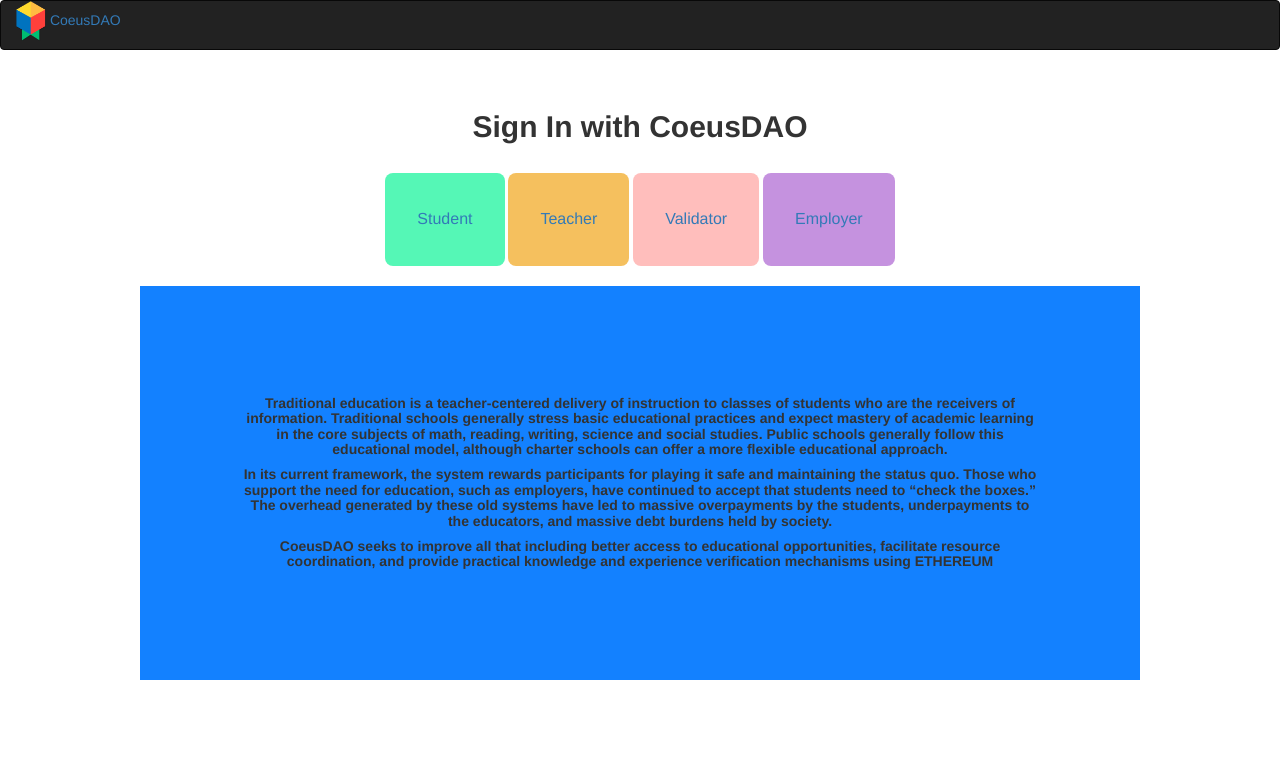
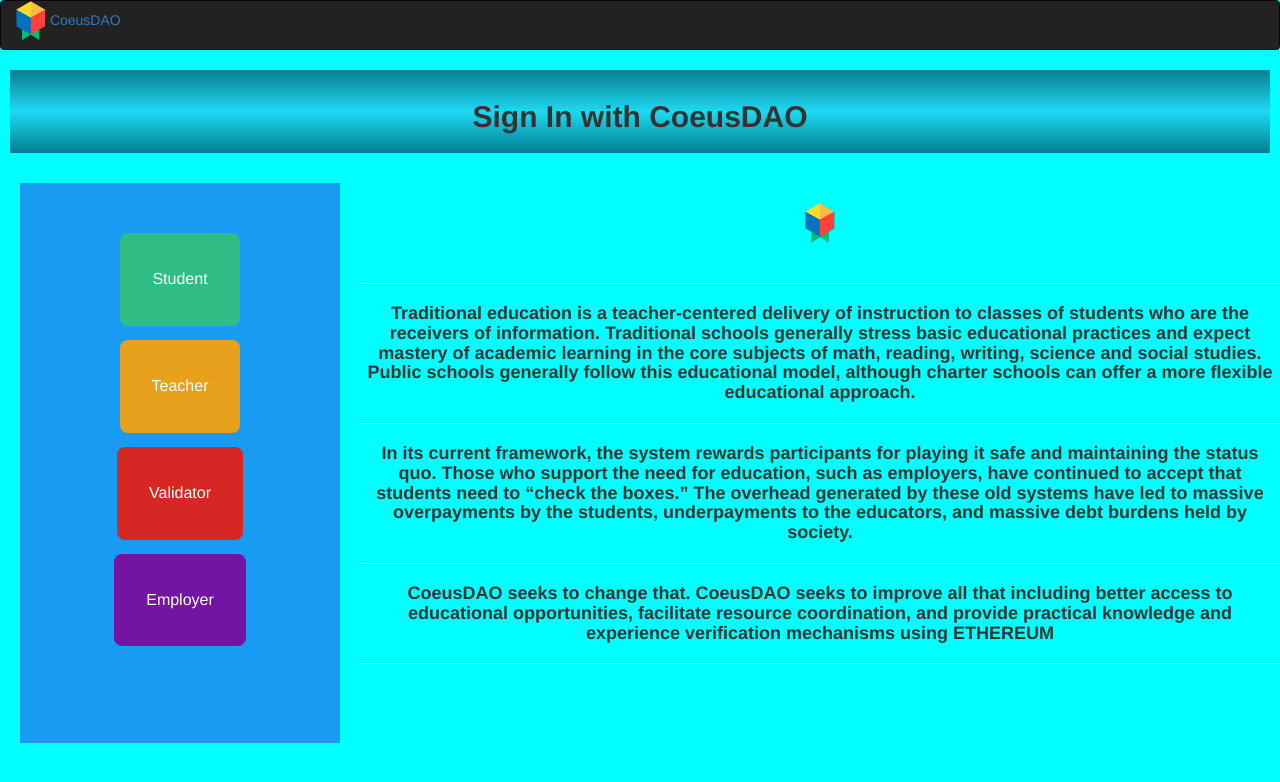
Before and after one commit to Alchemist21/CoeusDAO, a plain HTML site: page index.html in a window 1280 px wide. Drawn offline with nearby package versions, Linux system fonts and the light colour scheme.

Commit message:
6th edit

```diff
--- a/index.css
+++ b/index.css
@@ -1,3 +1,7 @@
+body {
+  background-color: aqua;
+}
+
 h2, h4, h5 {
     text-align: center;
     font-weight: bold;
@@ -28,7 +32,7 @@
   }
 
   .button1 {
-    background-color: rgb(85, 247, 182);
+    background-color: rgb(47, 189, 132);
     border: none;
     color: white;
     padding: 35px 32px;
@@ -40,7 +44,7 @@
   }
 
   .button2 {
-    background-color:  rgb(245, 192, 94);
+    background-color:  rgb(231, 161, 29);
     border: none;
     color: white;
     padding: 35px 32px;
@@ -52,7 +56,7 @@
   }
 
   .button3 {
-    background-color:  rgb(255, 190, 188);
+    background-color:  rgb(214, 40, 34);
     border: none;
     color: white;
     padding: 35px 32px;
@@ -64,7 +68,7 @@
   }
 
   .button4 {
-    background-color:  rgb(197, 146, 223);
+    background-color:  rgb(115, 20, 163);
     border: none;
     color: white;
     padding: 35px 32px;
@@ -74,3 +78,28 @@
     display: inline-block;
     font-size: 16px;
   }
+
+  header {
+    background-image: linear-gradient(rgb(10, 126, 146), rgb(30, 217, 241), rgb(0, 126, 146));
+    margin: 10px;
+    padding: 10px;
+    text-align: center;
+
+}
+
+aside {
+  float: left;
+  width: 25%;
+  height: 70%;
+  margin: 20px;
+  padding: 50px;
+  text-align: center;
+  background-color: rgb(24, 155, 243);
+
+}
+
+.section #profile {
+  float: right;
+  padding:  10px;
+  margin: 5px;
+}
--- a/index.html
+++ b/index.html
@@ -12,6 +12,8 @@
 
 </head>
 <body>
+
+
   <nav class="navbar navbar-inverse">
     <div class="container-fluid">
 
@@ -23,31 +25,42 @@
 
     </div>
   </nav>
+  <header>
+      <h2>Sign In with CoeusDAO</h2>
+    </header>
+  <main>
+    <aside>
+        <form action="student.html">
+          <button class="button1"> Student</button>
+        </form>
+        <form action="teacher.html">
+          <button class="button2"> Teacher </button>
+        </form>
+        <form action="validator.html">
+        <button class="button3"> Validator </button>
+        </form>
+        <form action="employer.html">
+          <button class="button4"> Employer</button>
+        </form>
+      </aside>
+      <br>
+      <br>
+
+      <section class="profile" >
+
+        <center>  <img src="images/Logo.png" alt="logo"></center>
+         <br>
+         <hr>
+        <h4>Traditional education is a teacher-centered delivery of instruction to classes of students who are the receivers of information. Traditional schools generally stress basic educational practices and expect mastery of academic learning in the core subjects of math, reading, writing, science and social studies. Public schools generally follow this educational model, although charter schools can offer a more flexible educational approach. </h4>
+        <hr>
+        <h4>In its current framework, the system rewards participants for playing it safe and maintaining the status quo. Those who support the need for education, such as employers, have continued to accept that students need to “check the boxes.” The overhead generated by these old systems have led to massive overpayments by the students, underpayments to the educators, and massive debt burdens held by society.</h4>
+        <hr>
+        <h4>CoeusDAO seeks to change that. CoeusDAO seeks to improve all that including better access to educational opportunities, facilitate resource coordination, and provide practical knowledge and experience verification mechanisms using ETHEREUM</h4>
+         <hr>
 
 
-      <br>
-      <h2>Sign In with CoeusDAO</h2>
-      <br>
+  </section>
 
-      <center>
-
-          <button class="button1"> <a href="student.html"> Student </a></button>
-          <button class="button2"> <a href="teacher.html"> Teacher</a> </button>
-          <button class="button3"> <a href="validator.html"> Validator </a> </button>
-          <button class="button4"> <a href="employer.html"> Employer </a></button>
-
-      <br>
-      <br>
-      <div class="gray">
-
-        <h5>Traditional education is a teacher-centered delivery of instruction to classes of students who are the receivers of information. Traditional schools generally stress basic educational practices and expect mastery of academic learning in the core subjects of math, reading, writing, science and social studies. Public schools generally follow this educational model, although charter schools can offer a more flexible educational approach. </h5>
-        <h5>In its current framework, the system rewards participants for playing it safe and maintaining the status quo. Those who support the need for education, such as employers, have continued to accept that students need to “check the boxes.” The overhead generated by these old systems have led to massive overpayments by the students, underpayments to the educators, and massive debt burdens held by society.</h5>
-        <h5>CoeusDAO seeks to improve all that including better access to educational opportunities, facilitate resource coordination, and provide practical knowledge and experience verification mechanisms using ETHEREUM</h5>
-
-    </div>
-    </center>
-
-
-
+  </main>
 </body>
 </html>
```
Also changed, not shown: employer.html (+14 -0 lines), student.html (+22 -2 lines), teacher.html (+14 -0 lines), validator.html (+14 -0 lines).
